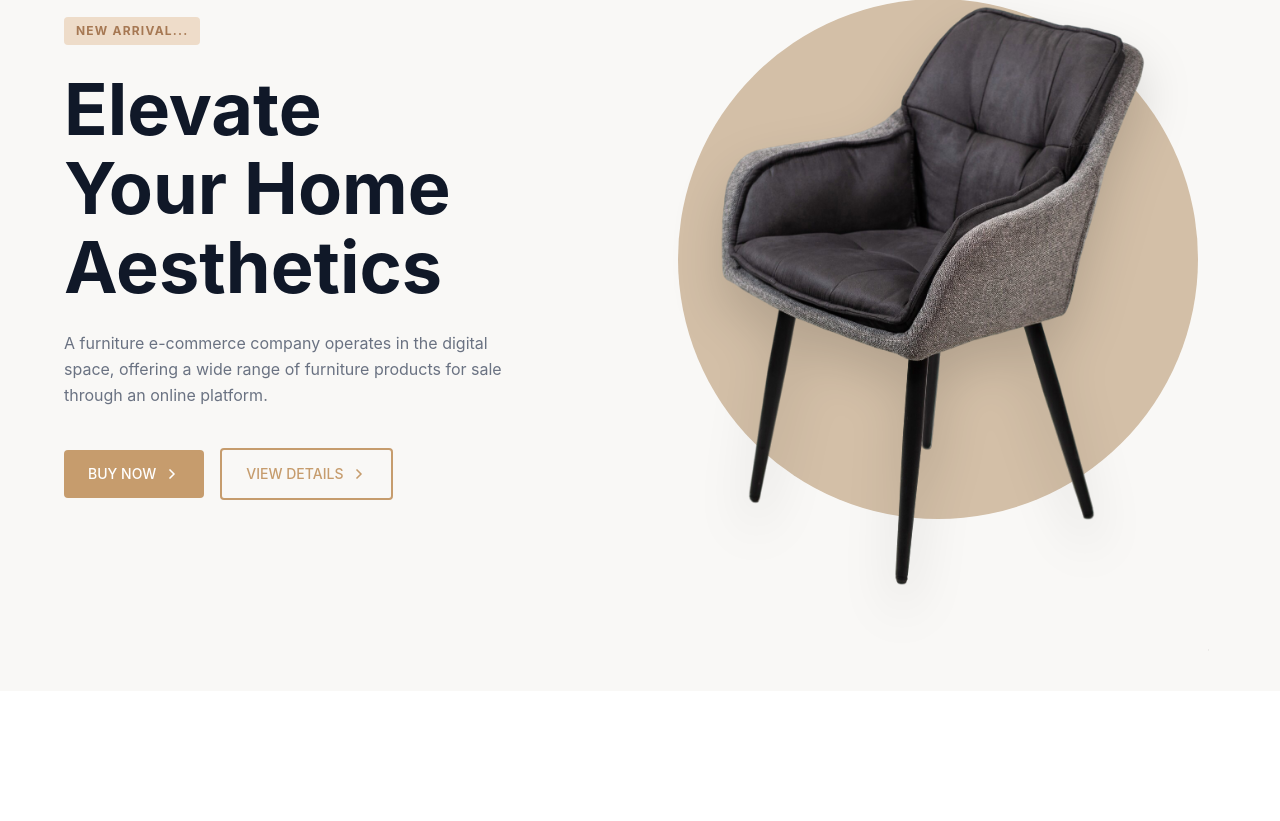
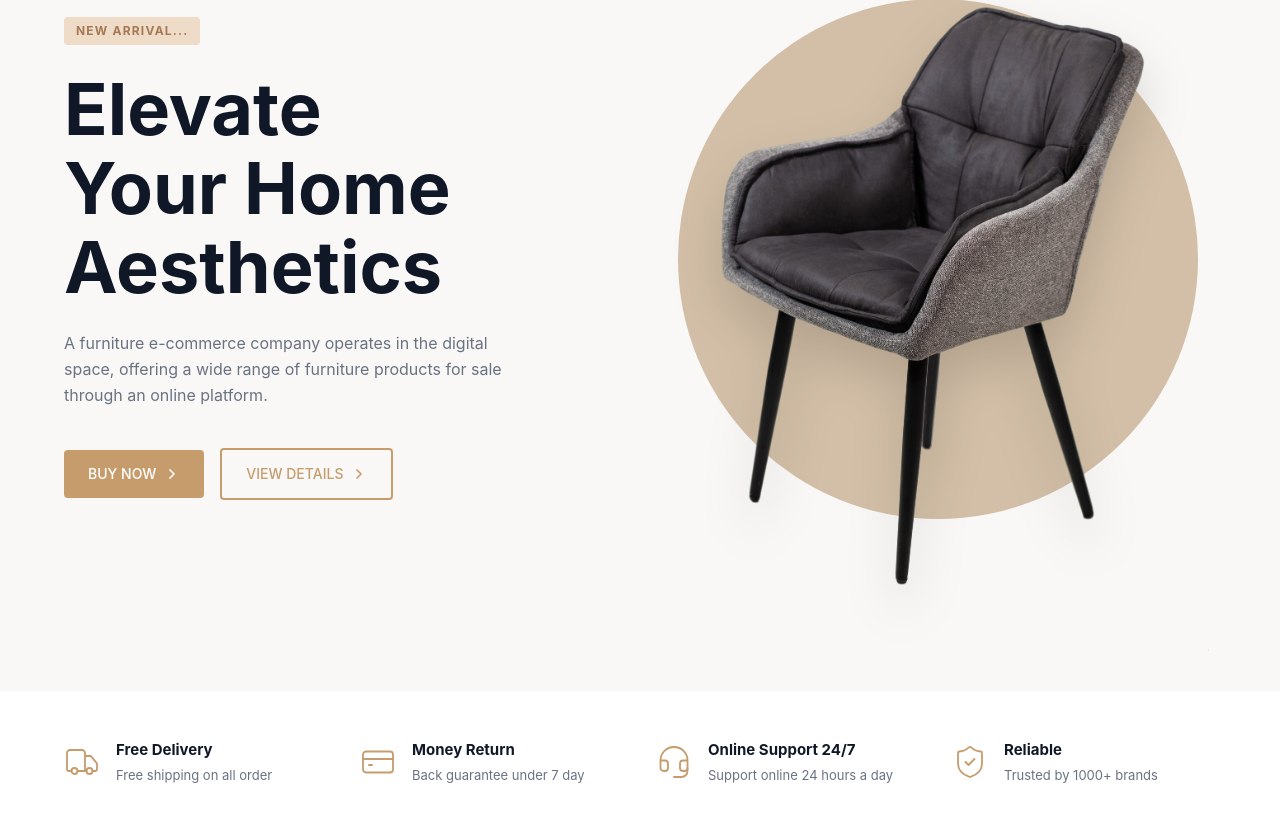
Before and after one commit to gnanaprakash06/addina-ecommerce, a React (Vite) app: page / in a window 1280 px wide. Shown: the part 289-1110 px from the top of the page. Before the commit the page ends 980 px from the top, so only its background shows below. Built offline with nearby package versions, Linux system fonts and the light colour scheme.

Commit message:
Added features section

```diff
--- a/src/App.tsx
+++ b/src/App.tsx
@@ -1,3 +1,4 @@
+import Features from "./components/Features";
 import Hero from "./components/Hero";
 import Navbar from "./components/NavBar";
 
@@ -6,6 +7,7 @@ function App() {
         <div className="App">
             <Navbar />
             <Hero />
+            <Features />
         </div>
     );
 }
--- /dev/null
+++ b/src/components/Features.tsx
@@ -0,0 +1,29 @@
+import featuresData from "../static/featuresData";
+export default function Features() {
+    return (
+        <section className="w-full bg-white px-4 md:px-8 lg:px-16 py-12 border-b border-gray-100">
+            <div className="grid grid-cols-1 sm:grid-cols-2 lg:grid-cols-4 gap-8">
+                {featuresData.map((feature, index) => (
+                    <div
+                        key={index}
+                        className="flex items-center gap-4 group cursor-pointer"
+                    >
+                        {/* Icon */}
+                        <div className="shrink-0 transition-transform group-hover:-translate-y-1 duration-300">
+                            {feature.icon}
+                        </div>
+                        {/* Text */}
+                        <div>
+                            <h3 className="text-[15px] font-bold text-gray-900 mb-1">
+                                {feature.title}
+                            </h3>
+                            <p className="text-[13px] text-gray-500">
+                                {feature.subtitle}
+                            </p>
+                        </div>
+                    </div>
+                ))}
+            </div>
+        </section>
+    );
+}
--- /dev/null
+++ b/src/static/featuresData.tsx
@@ -0,0 +1,26 @@
+import { CreditCard, Headset, ShieldCheck, Truck } from "lucide-react";
+
+const featuresData = [
+    {
+        icon: <Truck size={36} className="text-[#C69C6D] stroke-[1.2]" />,
+        title: "Free Delivery",
+        subtitle: "Free shipping on all order",
+    },
+    {
+        icon: <CreditCard size={36} className="text-[#C69C6D] stroke-[1.2]" />,
+        title: "Money Return",
+        subtitle: "Back guarantee under 7 day",
+    },
+    {
+        icon: <Headset size={36} className="text-[#C69C6D] stroke-[1.2]" />,
+        title: "Online Support 24/7",
+        subtitle: "Support online 24 hours a day",
+    },
+    {
+        icon: <ShieldCheck size={36} className="text-[#C69C6D] stroke-[1.2]" />,
+        title: "Reliable",
+        subtitle: "Trusted by 1000+ brands",
+    },
+];
+
+export default featuresData;
```
